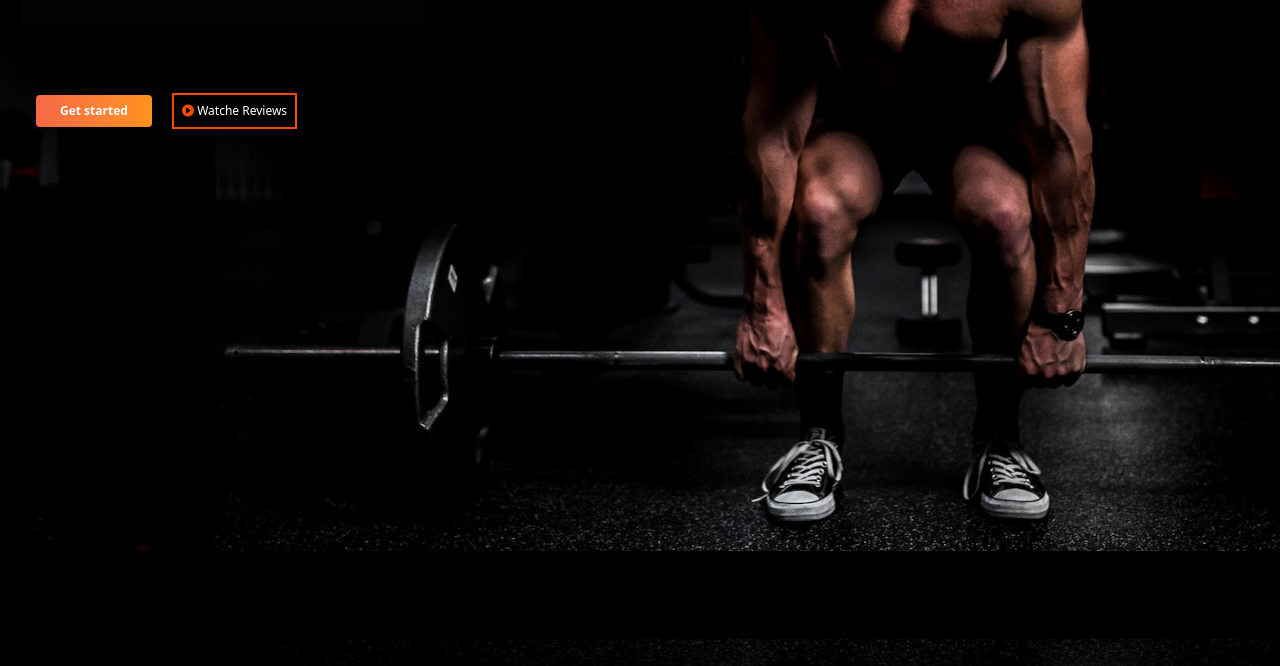
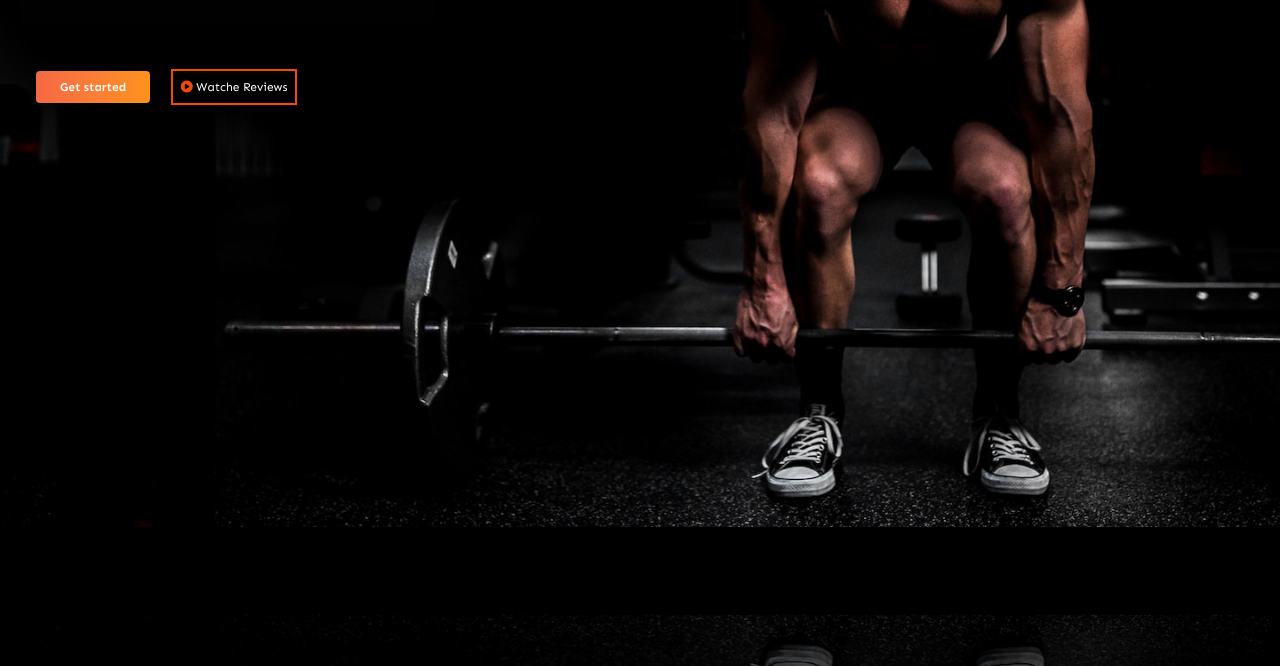
Before and after one commit to billahbhai07/assesment-task-2, a plain HTML site: page indrx.html in a window 1280 px wide. Shown: the part 463-1129 px from the top of the page. Drawn offline with nearby package versions, Linux system fonts and the light colour scheme.

Commit message:
fond add

```diff
--- a/indrx.html
+++ b/indrx.html
@@ -17,13 +17,12 @@
     <link href="https://fonts.googleapis.com/css2?family=Sen:wght@400..800&display=swap" rel="stylesheet" >
 
     <style>
-        .body {
+        body {
             font-family: 'Sen', sans-serif;
         }
     </style>
 </head>
 
-.body
 <body class="bg-black">
     <header>
         <!-- navbar section -->
```
